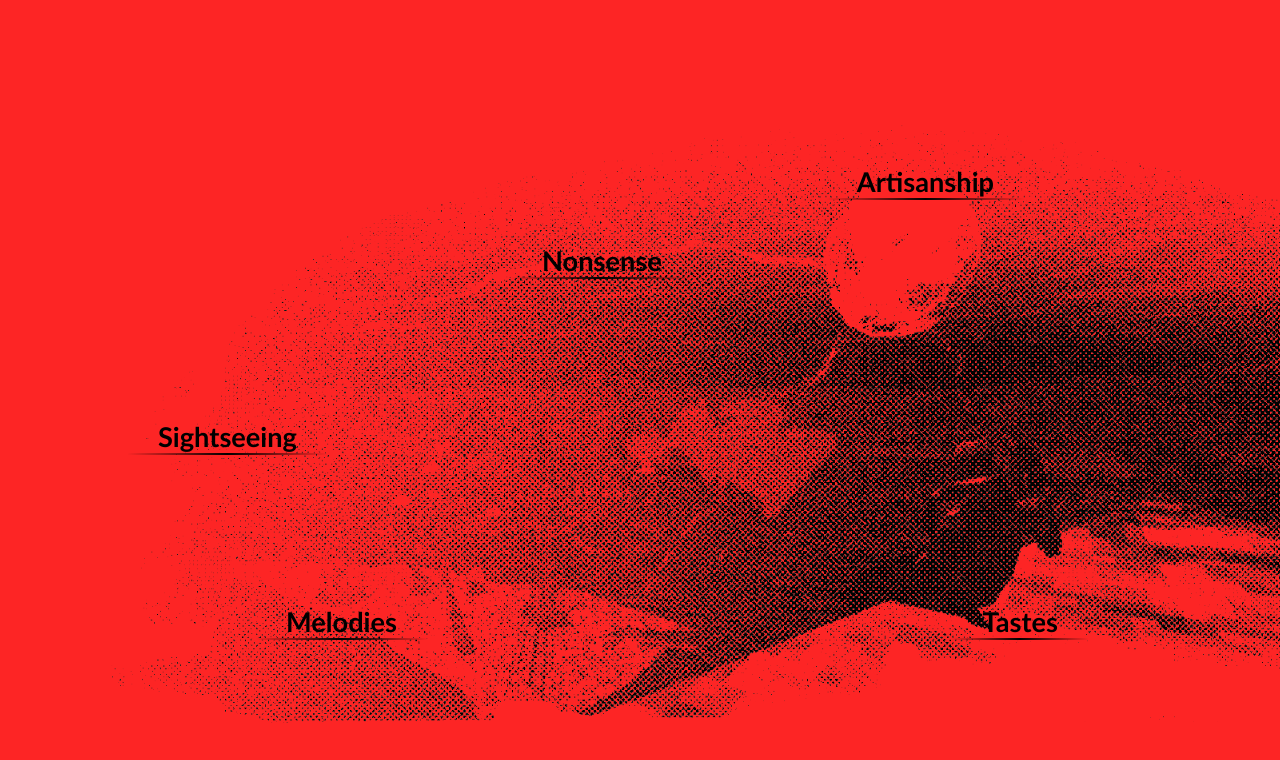
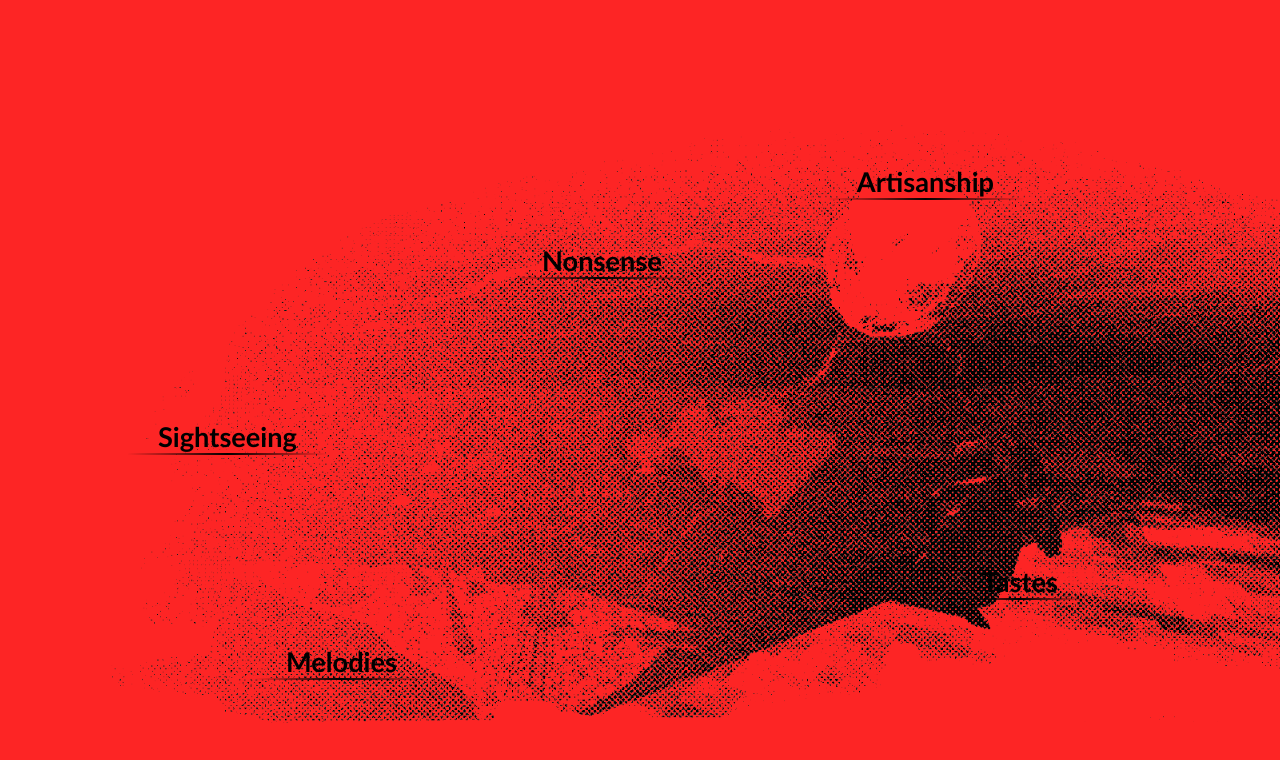
Before and after one commit to onsibuno/onsibuno, a plain HTML site: page index.html in a window 1280 px wide. Shown: the top 760 px of the page. Drawn offline with Linux system fonts and the light colour scheme.

Commit message:
Update style.css

```diff
--- a/style.css
+++ b/style.css
@@ -53,7 +53,7 @@ a{
 
 #melodies{
     position: absolute;
-    bottom: 20%;
+    bottom: 15%;
     left: 20%;
     /* transform: translate(-50%, -50%); */
 }
@@ -73,7 +73,7 @@ a{
 #tastefulness{
     position: absolute;
     right: 15%;
-    bottom: 20%;
+    bottom: 25%;
 }
 
 #artisanship{
```
